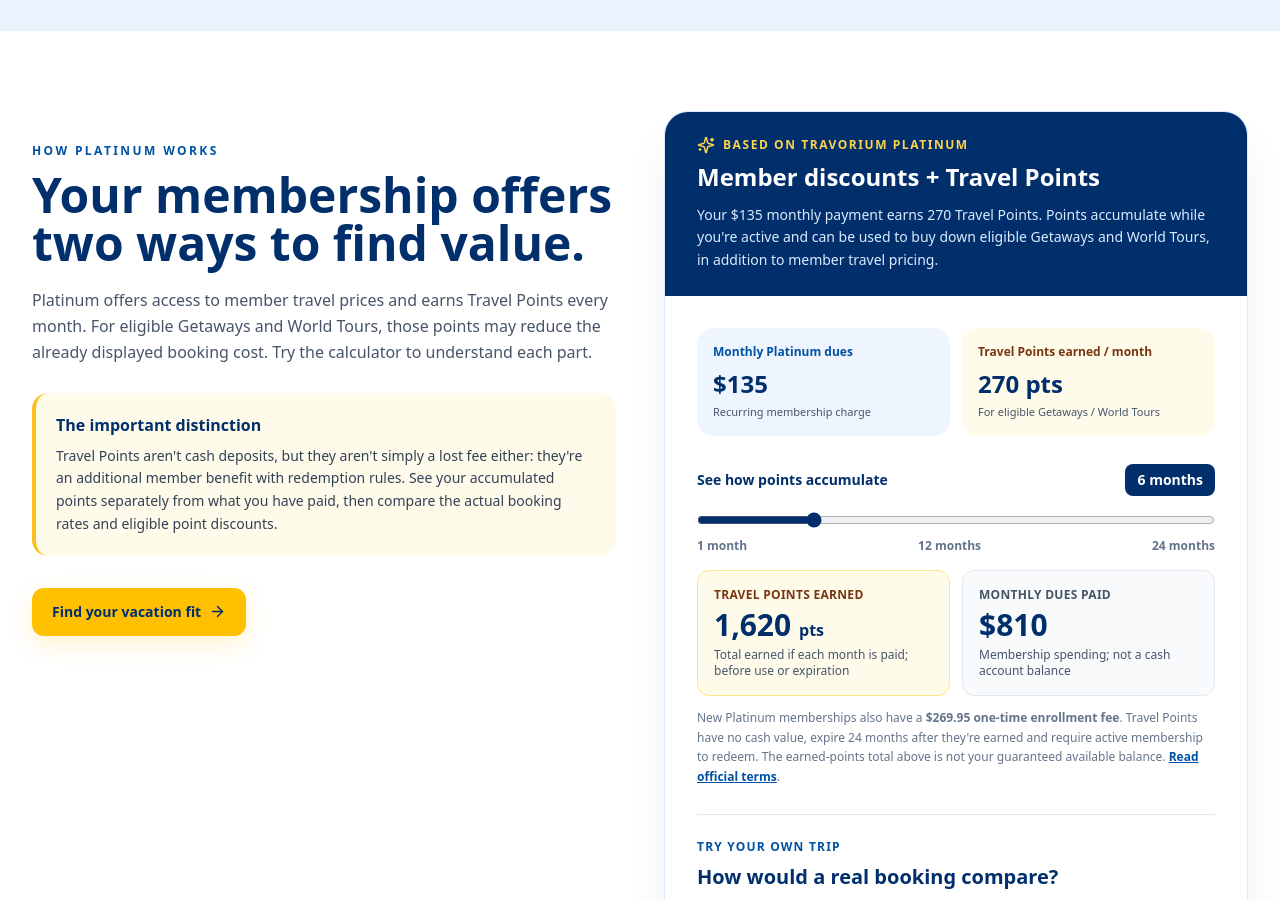
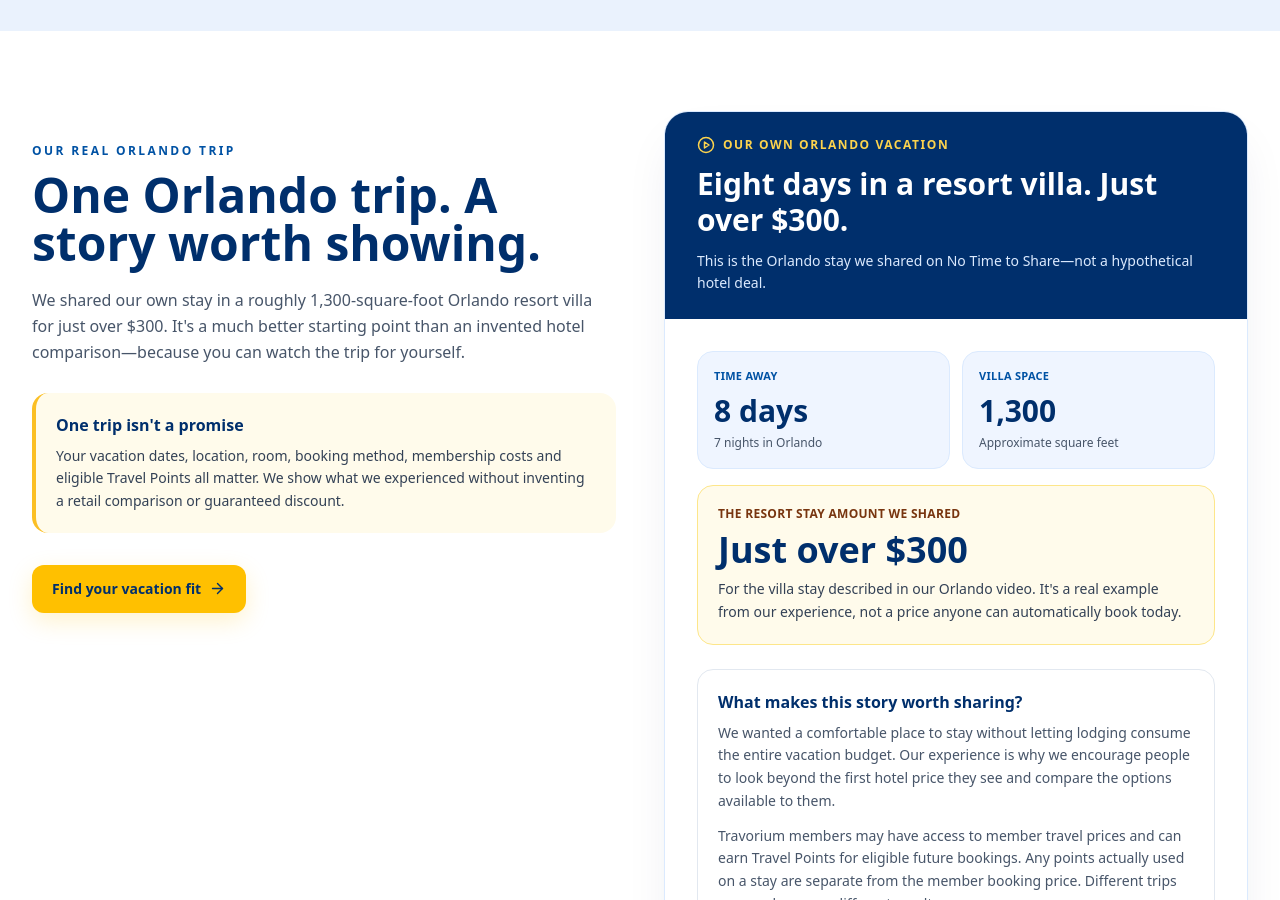
Before and after one commit to rahjreed/MLM, a React (Vite) app: page / in a window 1280 px wide. Shown: the part 1900-2800 px from the top of the page. Built offline with nearby package versions, Linux system fonts and the light colour scheme.

Commit message:
Replace generic Travorium calculator with authentic Orlando villa vacation story

```diff
--- a/src/App.jsx
+++ b/src/App.jsx
@@ -264,66 +264,41 @@ function QuizModal({ onClose }) {
   </div>;
 }
 
-function TravoriumValueExplorer() {
-  const [months, setMonths] = useState(6);
-  const [retail, setRetail] = useState("");
-  const [member, setMember] = useState("");
-  const [pointsSavings, setPointsSavings] = useState("");
-
-  const money = (amount) => "$" + Number(amount).toLocaleString(undefined, { minimumFractionDigits: 0, maximumFractionDigits: 2 });
-  const validAmount = (value) => value !== "" && Number.isFinite(Number(value)) && Number(value) >= 0;
-  const hasQuotes = validAmount(retail) && validAmount(member);
-  const appliedPointsValue = validAmount(pointsSavings) ? Number(pointsSavings) : 0;
-  const pointsOverLimit = hasQuotes && appliedPointsValue > Number(member);
-  const memberBookingDue = hasQuotes && !pointsOverLimit ? Math.max(0, Number(member) - appliedPointsValue) : 0;
-  const memberRateDifference = hasQuotes ? Number(retail) - Number(member) : 0;
-  const fullDifference = hasQuotes && !pointsOverLimit ? Number(retail) - memberBookingDue : 0;
-
+function OrlandoTripStory({ onQuiz }) {
   return <div className="overflow-hidden rounded-3xl border border-blue-100 bg-white shadow-2xl shadow-blue-950/10">
     <div className="bg-[#002F6C] px-6 py-6 text-white sm:px-8">
-      <div className="flex items-center gap-2 text-amber-300"><Sparkles size={18}/><p className="text-xs font-black uppercase tracking-[.13em]">Based on Travorium Platinum</p></div>
-      <h3 className="mt-2 text-2xl font-black leading-tight">Member discounts + Travel Points</h3>
-      <p className="mt-3 text-sm leading-relaxed text-blue-100">Your $135 monthly payment earns 270 Travel Points. Points accumulate while you're active and can be used to buy down eligible Getaways and World Tours, in addition to member travel pricing.</p>
+      <div className="flex items-center gap-2 text-amber-300"><PlayCircle size={18}/><p className="text-xs font-black uppercase tracking-[.13em]">Our own Orlando vacation</p></div>
+      <h3 className="mt-3 text-2xl font-black leading-tight sm:text-3xl">Eight days in a resort villa. Just over $300.</h3>
+      <p className="mt-3 text-sm leading-relaxed text-blue-100">This is the Orlando stay we shared on No Time to Share—not a hypothetical hotel deal.</p>
     </div>
-    <div className="space-y-7 p-6 sm:p-8">
+    <div className="p-6 sm:p-8">
       <div className="grid grid-cols-2 gap-3">
-        <div className="rounded-2xl bg-[#EFF5FF] p-4"><p className="text-xs font-bold text-[#0052A4]">Monthly Platinum dues</p><p className="mt-2 text-2xl font-black text-[#002F6C]">$135</p><p className="mt-1 text-[11px] text-slate-600">Recurring membership charge</p></div>
-        <div className="rounded-2xl bg-amber-50 p-4"><p className="text-xs font-bold text-amber-900">Travel Points earned / month</p><p className="mt-2 text-2xl font-black text-[#002F6C]">270 pts</p><p className="mt-1 text-[11px] text-slate-600">For eligible Getaways / World Tours</p></div>
+        <div className="rounded-2xl border border-blue-100 bg-[#EFF5FF] p-4">
+          <p className="text-[11px] font-extrabold uppercase tracking-wide text-[#0052A4]">Time away</p>
+          <p className="mt-2 text-3xl font-black text-[#002F6C]">8 days</p>
+          <p className="mt-1 text-xs leading-relaxed text-slate-600">7 nights in Orlando</p>
+        </div>
+        <div className="rounded-2xl border border-blue-100 bg-[#EFF5FF] p-4">
+          <p className="text-[11px] font-extrabold uppercase tracking-wide text-[#0052A4]">Villa space</p>
+          <p className="mt-2 text-3xl font-black text-[#002F6C]">1,300</p>
+          <p className="mt-1 text-xs leading-relaxed text-slate-600">Approximate square feet</p>
+        </div>
       </div>
-      <div>
-        <div className="flex flex-wrap items-center justify-between gap-3"><label htmlFor="points-months" className="text-sm font-extrabold text-[#002F6C]">See how points accumulate</label><span className="rounded-lg bg-[#002F6C] px-3 py-1.5 text-sm font-black text-white">{months} {months === 1 ? "month" : "months"}</span></div>
-        <input id="points-months" type="range" min="1" max="24" step="1" value={months} onChange={(e) => setMonths(Number(e.target.value))} className="mt-4 w-full accent-[#002F6C]" aria-label="Number of Platinum membership months"/>
-        <div className="mt-1 flex justify-between text-xs font-bold text-slate-500"><span>1 month</span><span>12 months</span><span>24 months</span></div>
-        <div className="mt-4 grid grid-cols-1 gap-3 sm:grid-cols-2">
-          <div className="rounded-xl border border-amber-200 bg-amber-50 p-4"><p className="text-xs font-bold uppercase tracking-wide text-amber-900">Travel Points earned</p><p className="mt-1 text-3xl font-black text-[#002F6C]">{(months * 270).toLocaleString()} <span className="text-base">pts</span></p><p className="mt-1 text-xs text-slate-600">Total earned if each month is paid; before use or expiration</p></div>
-          <div className="rounded-xl border border-slate-200 bg-slate-50 p-4"><p className="text-xs font-bold uppercase tracking-wide text-slate-600">Monthly dues paid</p><p className="mt-1 text-3xl font-black text-[#002F6C]">{money(months * 135)}</p><p className="mt-1 text-xs text-slate-600">Membership spending; not a cash account balance</p></div>
-        </div>
-        <p className="mt-3 text-xs leading-relaxed text-slate-500">New Platinum memberships also have a <strong>$269.95 one-time enrollment fee</strong>. Travel Points have no cash value, expire 24 months after they're earned and require active membership to redeem. The earned-points total above is not your guaranteed available balance. <a href="https://app.travorium.com/legal/membership-agreement" target="_blank" rel="noopener noreferrer" className="font-bold text-[#0052A4] underline">Read official terms</a>.</p>
+      <div className="mt-4 rounded-2xl border border-amber-200 bg-amber-50 p-5">
+        <p className="text-xs font-extrabold uppercase tracking-wide text-amber-900">The resort stay amount we shared</p>
+        <p className="mt-2 text-4xl font-black text-[#002F6C]">Just over $300</p>
+        <p className="mt-2 text-sm leading-relaxed text-slate-700">For the villa stay described in our Orlando video. It's a real example from our experience, not a price anyone can automatically book today.</p>
       </div>
-      <div className="border-t border-slate-200 pt-6">
-        <p className="text-xs font-extrabold uppercase tracking-widest text-[#0052A4]">Try your own trip</p>
-        <h4 className="mt-2 text-xl font-black text-[#002F6C]">How would a real booking compare?</h4>
-        <p className="mt-2 text-sm leading-relaxed text-slate-600">Enter the actual public and member prices for the same trip. Add any dollar reduction displayed when applying Travel Points at checkout. You can leave that field blank when points aren't eligible.</p>
-        <div className="mt-5 space-y-3">
-          {[
-            { id: "retail-quote", label: "Public price, all fees included ($)", value: retail, change: setRetail, hint: "Same property, dates, occupancy and cancellation terms" },
-            { id: "member-quote", label: "Travorium member price before Travel Points ($)", value: member, change: setMember, hint: "Actual quoted member booking total" },
-            { id: "points-reduction", label: "Optional: Dollar reduction shown at checkout from Travel Points ($)", value: pointsSavings, change: setPointsSavings, hint: "Use the actual eligible booking discount shown; not your point balance" }
-          ].map((field) => <label key={field.id} htmlFor={field.id} className="block"><span className="text-xs font-extrabold text-slate-700">{field.label}</span><input id={field.id} type="number" inputMode="decimal" min="0" step="0.01" value={field.value} onChange={(e) => field.change(e.target.value)} placeholder="Enter actual quoted amount" className="mt-1 block w-full rounded-xl border border-slate-300 bg-white px-4 py-3 text-base text-slate-900 focus:outline-2 focus:outline-blue-400"/><small className="mt-1 block text-[11px] leading-relaxed text-slate-500">{field.hint}</small></label>)}
-        </div>
-        {pointsOverLimit && <p role="alert" className="mt-3 rounded-xl bg-rose-50 p-3 text-xs font-semibold text-rose-700">The point buy-down cannot exceed the displayed member booking total.</p>}
-        <div className="mt-5 rounded-2xl bg-[#002F6C] p-5 text-white">
-          <p className="text-xs font-bold uppercase tracking-wide text-blue-100">Your booking comparison</p>
-          {hasQuotes && !pointsOverLimit ? <div className="mt-4 space-y-3">
-            <div className="flex justify-between gap-3 text-sm"><span>Member-rate difference</span><strong>{money(memberRateDifference)}</strong></div>
-            <div className="flex justify-between gap-3 text-sm"><span>Travel Points reduction at checkout</span><strong>{money(appliedPointsValue)}</strong></div>
-            <div className="flex justify-between gap-3 text-sm"><span>Member booking cash due</span><strong>{money(memberBookingDue)}</strong></div>
-            <div className="border-t border-white/20 pt-3"><p className="text-xs text-blue-100">Booking price difference before membership dues</p><p className="mt-1 text-3xl font-black">{money(fullDifference)}</p></div>
-            {fullDifference < 0 && <p className="text-xs text-amber-200">On these quotes, the member booking costs more than the public option.</p>}
-          </div> : <p className="mt-3 text-sm text-blue-100">Enter two comparable prices to see the difference. Points are only applied if you enter an actual checkout reduction.</p>}
-        </div>
-        <p className="mt-3 text-xs leading-relaxed text-slate-500">This compares the <strong>booking transaction</strong>, not your net financial gain. You also pay membership dues and any enrollment fee. Travel Points are restricted to eligible Getaways and World Tours; they do not function as a cash wallet usable on every hotel. Any difference depends on real rates and redemption eligibility.</p>
+      <div className="mt-6 rounded-2xl border border-slate-200 p-5">
+        <h4 className="text-base font-black text-[#002F6C]">What makes this story worth sharing?</h4>
+        <p className="mt-2 text-sm leading-relaxed text-slate-600">We wanted a comfortable place to stay without letting lodging consume the entire vacation budget. Our experience is why we encourage people to look beyond the first hotel price they see and compare the options available to them.</p>
+        <p className="mt-3 text-sm leading-relaxed text-slate-600">Travorium members may have access to member travel prices and can earn Travel Points for eligible future bookings. Any points actually used on a stay are separate from the member booking price. Different trips can produce very different results.</p>
       </div>
+      <a href="#home" className="mt-5 inline-flex items-center gap-2 text-sm font-extrabold text-[#002F6C] underline underline-offset-4"><PlayCircle size={18}/> Watch our Orlando vacation walkthrough</a>
+      <div className="mt-5 border-t border-slate-200 pt-5">
+        <p className="text-xs leading-relaxed text-slate-500"><strong>About this example:</strong> The just-over-$300 figure comes from our original Orlando trip story. It is not a comparison against a verified public rate, and it does not represent the full vacation budget or every membership payment. Actual booking prices, fees, Travel Points eligibility and availability vary. We're not claiming a fixed amount or percentage saved.</p>
+      </div>
+      <button type="button" onClick={onQuiz} className="mt-6 flex w-full items-center justify-center gap-2 rounded-xl bg-[#FFC000] px-5 py-4 text-sm font-extrabold text-[#002F6C] hover:bg-[#FFCF40]">Find your vacation fit <ArrowRight size={18}/></button>
     </div>
   </div>;
 }
@@ -341,7 +316,7 @@ export default function App() {
         <div className="hidden items-center gap-7 lg:flex">
           <a href="#learn" className="text-xs font-bold uppercase tracking-wider text-white hover:text-amber-300">Timeshare truths</a>
           <a href="#orlando" className="text-xs font-bold uppercase tracking-wider text-white hover:text-amber-300">Our travel story</a>
-          <a href="#compare" className="text-xs font-bold uppercase tracking-wider text-white hover:text-amber-300">Compare costs</a>
+          <a href="#compare" className="text-xs font-bold uppercase tracking-wider text-white hover:text-amber-300">Our Orlando cost</a>
           <a href="#questions" className="text-xs font-bold uppercase tracking-wider text-white hover:text-amber-300">FAQ</a>
         </div>
         <div className="hidden sm:block"><Button onClick={startQuiz} className="!px-4 !py-3">Take the travel quiz <ArrowRight size={16}/></Button></div>
@@ -349,7 +324,7 @@ export default function App() {
       </div>
       {menuOpen && <div className="border-t border-white/10 bg-[#001D45] p-5 lg:hidden">
         <div className="flex flex-col gap-4 text-sm font-bold text-white">
-          {[["Timeshare truths","#learn"],["Our travel story","#orlando"],["Compare costs","#compare"],["FAQ","#questions"]].map(([label, url]) => <a key={url} href={url} onClick={() => setMenuOpen(false)}>{label}</a>)}
+          {[["Timeshare truths","#learn"],["Our travel story","#orlando"],["Our Orlando cost","#compare"],["FAQ","#questions"]].map(([label, url]) => <a key={url} href={url} onClick={() => setMenuOpen(false)}>{label}</a>)}
           <button onClick={startQuiz} className="rounded-xl bg-[#FFC000] p-3 text-left font-extrabold text-[#002F6C]">Take the travel quiz</button>
         </div>
       </div>}
@@ -401,12 +376,12 @@ export default function App() {
       <section id="compare" className="scroll-mt-24 bg-white px-5 py-20 sm:px-8">
         <div className="mx-auto grid max-w-7xl items-start gap-12 lg:grid-cols-2">
           <div className="lg:pt-8">
-            <p className="text-xs font-black uppercase tracking-[.2em] text-[#0052A4]">How Platinum works</p><h2 className="mt-3 text-3xl font-black leading-tight text-[#002F6C] sm:text-5xl">Your membership offers two ways to find value.</h2>
-            <p className="mt-5 text-base leading-relaxed text-slate-600">Platinum offers access to member travel prices and earns Travel Points every month. For eligible Getaways and World Tours, those points may reduce the already displayed booking cost. Try the calculator to understand each part.</p>
-            <div className="mt-7 rounded-2xl border-l-4 border-amber-400 bg-amber-50 p-5"><p className="font-extrabold text-[#002F6C]">The important distinction</p><p className="mt-2 text-sm leading-relaxed text-slate-700">Travel Points aren't cash deposits, but they aren't simply a lost fee either: they're an additional member benefit with redemption rules. See your accumulated points separately from what you have paid, then compare the actual booking rates and eligible point discounts.</p></div>
+            <p className="text-xs font-black uppercase tracking-[.2em] text-[#0052A4]">Our real Orlando trip</p><h2 className="mt-3 text-3xl font-black leading-tight text-[#002F6C] sm:text-5xl">One Orlando trip. A story worth showing.</h2>
+            <p className="mt-5 text-base leading-relaxed text-slate-600">We shared our own stay in a roughly 1,300-square-foot Orlando resort villa for just over $300. It's a much better starting point than an invented hotel comparison—because you can watch the trip for yourself.</p>
+            <div className="mt-7 rounded-2xl border-l-4 border-amber-400 bg-amber-50 p-5"><p className="font-extrabold text-[#002F6C]">One trip isn't a promise</p><p className="mt-2 text-sm leading-relaxed text-slate-700">Your vacation dates, location, room, booking method, membership costs and eligible Travel Points all matter. We show what we experienced without inventing a retail comparison or guaranteed discount.</p></div>
             <div className="mt-8"><Button onClick={startQuiz}>Find your vacation fit <ArrowRight size={17}/></Button></div>
           </div>
-          <TravoriumValueExplorer/>
+          <OrlandoTripStory onQuiz={startQuiz}/>
         </div>
       </section>
 
```
